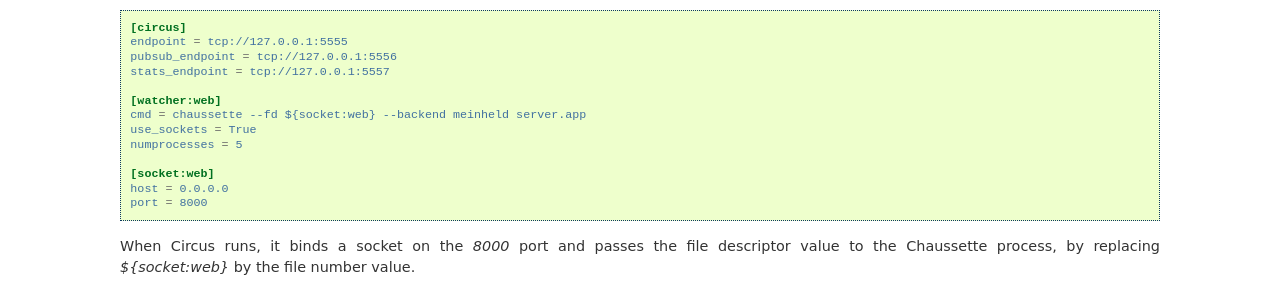
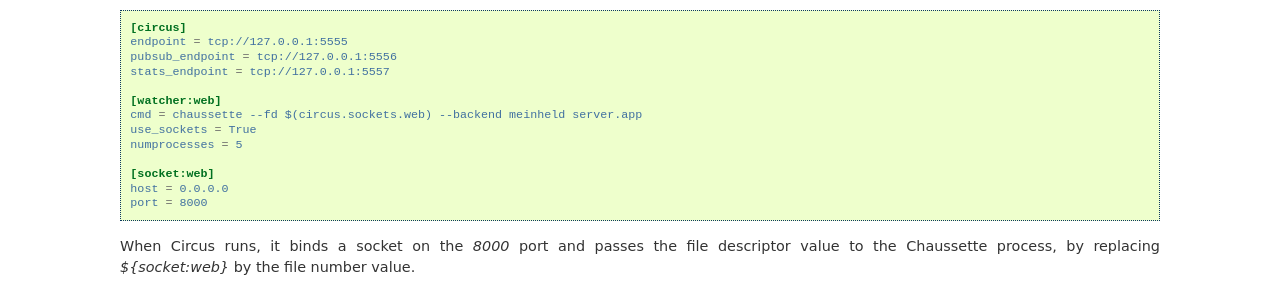
Before and after one commit to circus-tent/chaussette, a Sphinx documentation site: the page built from docs/source/index.rst, in a window 1280 px wide and 900 px high, scrolled down 1178 px. Shown: the part 152-452 px from the top of the window. Built offline with Sphinx 7.4.7, drawn with Linux system fonts in a browser that asks for light colours.

Commit message:
Update chaussette command to the current syntax.

```diff
--- a/docs/source/index.rst
+++ b/docs/source/index.rst
@@ -94,7 +94,7 @@
     stats_endpoint = tcp://127.0.0.1:5557
 
     [watcher:web]
-    cmd = chaussette --fd ${socket:web} --backend meinheld server.app
+    cmd = chaussette --fd $(circus.sockets.web) --backend meinheld server.app
     use_sockets = True
     numprocesses = 5
 
```
